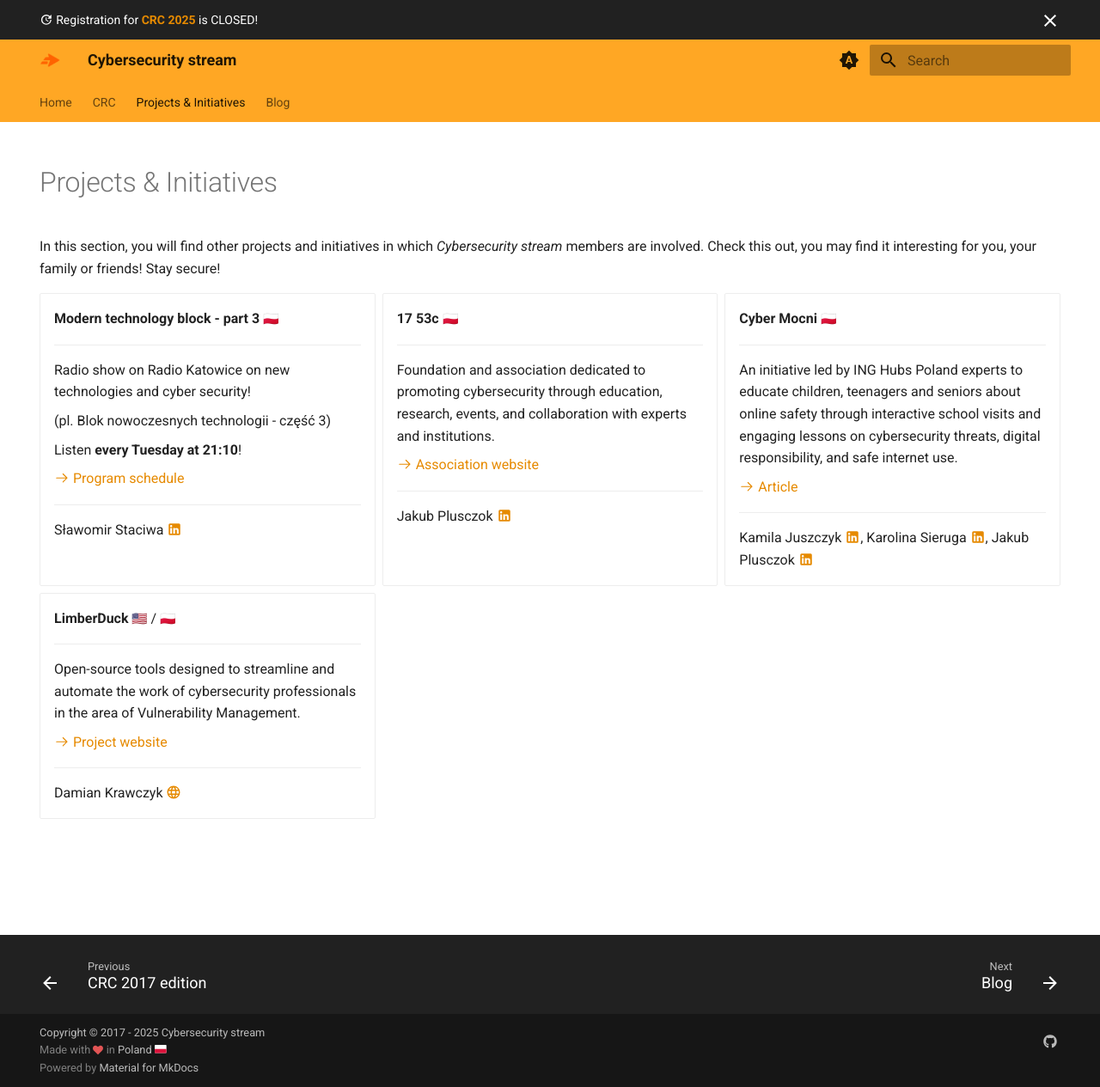
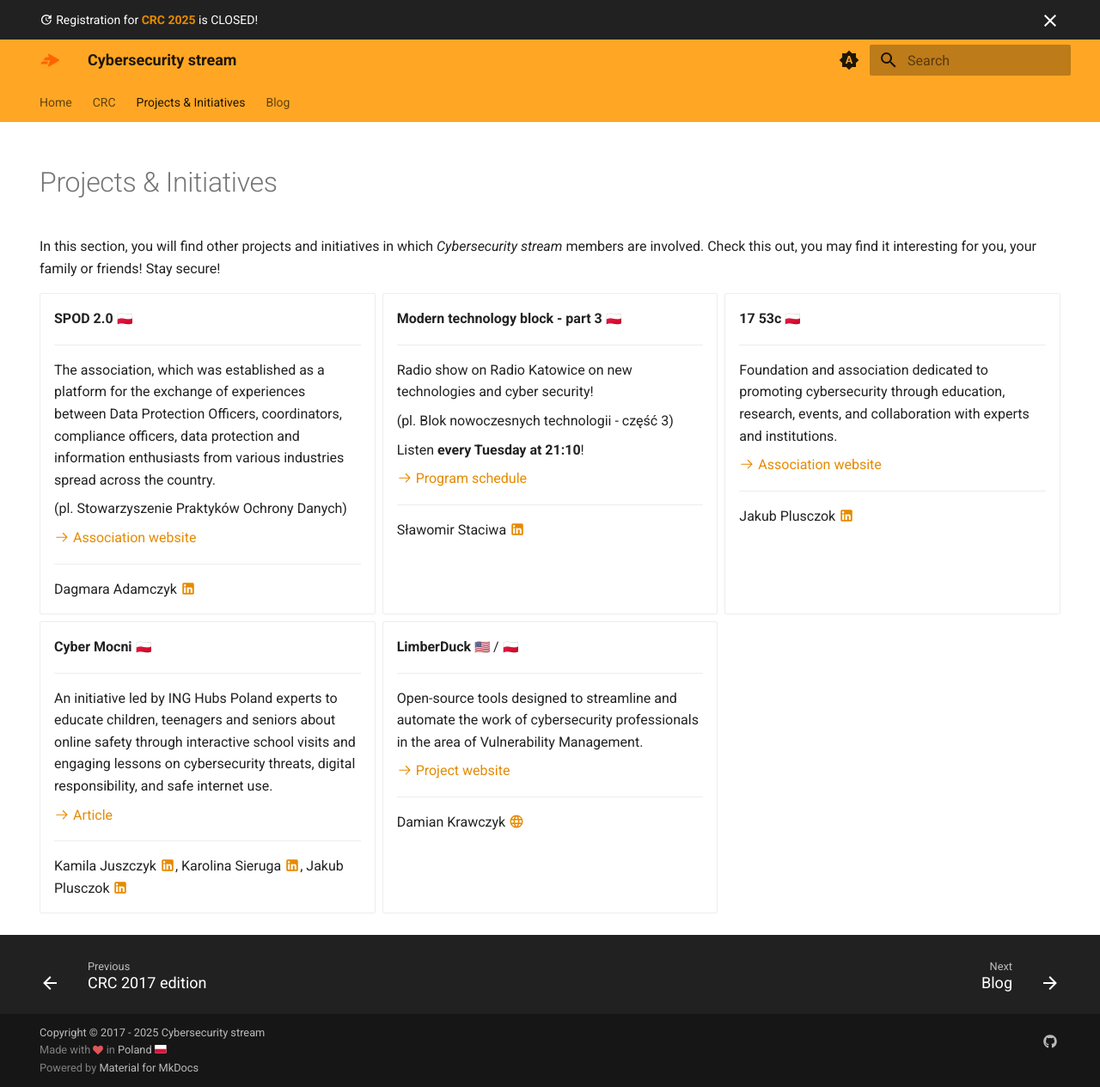
Before and after one commit to cybersecuritystream/cybersecuritystream.github.io, an MkDocs documentation site: the page built from docs/projects-initiatives/index.md, in a window 1280 px wide and 1265 px high. Shown: the whole window at 86% size. Built offline with MkDocs 1.6.1 and Material for MkDocs 9.7.7, drawn with Linux system fonts in a browser that asks for light colours; emoji names are drawn with the system emoji font.

Commit message:
SPOD 2.0

```diff
--- a/docs/projects-initiatives/index.md
+++ b/docs/projects-initiatives/index.md
@@ -13,6 +13,20 @@
 In this section, you will find other projects and initiatives in which *Cybersecurity stream* members are involved. Check this out, you may find it interesting for you, your family or friends! Stay secure!
 
 <div class="grid cards" markdown>
+
+-   __SPOD 2.0__ :flag_pl:
+
+    ---
+
+    The association, which was established as a platform for the exchange of experiences between Data Protection Officers, coordinators, compliance officers, data protection and information enthusiasts from various industries spread across the country.
+
+    (pl. Stowarzyszenie Praktyków Ochrony Danych)
+
+    [:octicons-arrow-right-24: Association website](https://spod2.pl)
+
+    ---
+
+    Dagmara Adamczyk [:material-linkedin:][dagmara-adamczyk-in]
 
 -   __Modern technology block - part 3__ :flag_pl:
 
```
